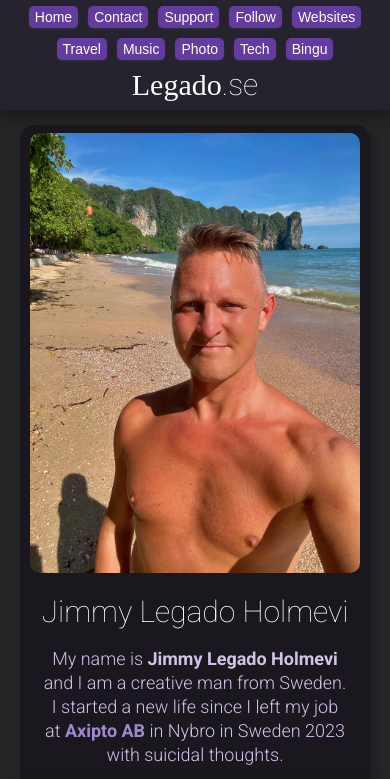
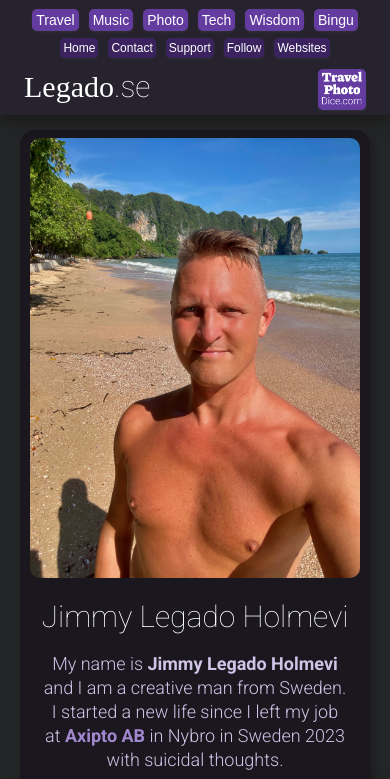
Before and after one commit to Holmevi/Legado.se, a plain HTML site: page index.html in a window 390 px wide. Shown: the top 779 px of the page. Drawn offline with Linux system fonts and the light colour scheme; a web font is replaced by a local one.

Commit message:
Page finished

```diff
--- a/index.html
+++ b/index.html
@@ -3,7 +3,7 @@
 <head>
     <meta charset="UTF-8">
     <meta name="viewport" content="width=device-width, initial-scale=1.0">
-    <title>Legado.se - Jimmy Legado Holmevi - Travel, Photo, Music, Tech, Books</title>
+    <title>Legado.se - Jimmy Legado Holmevi - Travel, Music, Photo, Wisdom & Tech</title>
     <link rel="stylesheet" href="style.css">
     <!-- Google font -->
     <link rel="preconnect" href="https://fonts.googleapis.com">
@@ -16,22 +16,31 @@
 </head>
 <body>
     <nav class="nav-bar">
+        <div class="menu-wrap">
+
+
         <div class="top-logo">
+            <a href="https://travelphotodice.com/"><button id="square-top-button" class="square-top-button"><img class="TravelPhotoDice-Sq" src="images/TravelPhotoDiceSq.png" alt="TravelPhotoDice"></button></a>
+            <div>
                 <p class="legado-logo">Legado</p><p class="se-logo">.se</p>
             </div>
+        </div>
         <div class="menus-container">
-
             <div class="main-menu">
-                <a href="#home"><button id="home-button" class="button">Home</button></a>
-                <a href="#support"><button id="contact-button" class="button">Contact</button></a>
-                <a href="#support"><button id="support-button" class="button">Support</button></a>
-                <a href="#follow"><button id="follow-button" class="button">Follow</button></a>
-                <a href="#follow"><button id="websites-button" class="button">Websites</button></a>
                 <a href="#travel"><button id="travel-button" class="button">Travel</button></a>
                 <a href="#music"><button id="music-button" class="button">Music</button></a>
                 <a href="#photo"><button id="photo-button" class="button">Photo</button></a>
                 <a href="#tech"><button id="tech-button" class="button">Tech</button></a>
+                <a href="#wisdom"><button id="tech-button" class="button">Wisdom</button></a>
                 <a href="#bingu"><button id="bingu-button" class="button">Bingu</button></a>
+            </div>
+            <div class="sub-menu">
+                <a href="#home"><button id="home-button" class="sub-button">Home</button></a>
+                <a href="#support"><button id="contact-button" class="sub-button">Contact</button></a>
+                <a href="#support"><button id="support-button" class="sub-button">Support</button></a>
+                <a href="#follow"><button id="follow-button" class="sub-button">Follow</button></a>
+                <a href="#follow"><button id="websites-button" class="sub-button">Websites</button></a>
+            </div>
         </div>
         </div>
     </nav>
@@ -72,12 +81,12 @@
 
     <section id='follow' class="content-photo-left">
         <div class="image-container">
-            <img id="swish-logo" class="content-image" src="images/follow-me.jpg" alt="Jimmy Legado Holmevi">
+            <img class="content-image" src="images/follow-me.jpg" alt="Jimmy Legado Holmevi">
         </div>
         <div class="text-container">
             <h1 class="header-text">Follow me</h1>
-            <div class="contact-block"><p class="content-text"><b></b><a href="https://www.facebook.com/holmevi" target="_blank">Life - Travel - Music - Photo: <b>Facebook</b></a></p></div>
-            <div class="contact-block"><p class="content-text"><b></b><a href="https://www.youtube.com/@MusicJourneyLife" target="_blank">Travel - Music: <b>YouTube</b></a></p></div>
+            <div class="contact-block"><p class="content-text"><b></b><a href="https://www.facebook.com/holmevi" target="_blank">Life - Travel - Music - Photo: <b>Facebook </b> <img class="sq-logo" src="images/facebook-square.jpg" alt="Jimmy Legado Holmevi"></p></a></div>
+            <div class="contact-block"><p class="content-text"><b></b><a href="https://www.youtube.com/@MusicJourneyLife" target="_blank">Travel - Music: <b>YouTube </b> <img class="sq-logo" src="images/youtube-square.jpg" alt="Jimmy Legado Holmevi"></p></a></div>
             <div class="contact-block"><p class="content-text"><b></b><a href="https://github.com/holmevi" target="_blank">Tech - Coding: <b>GitHub</b></a></p></div>
 
             <h1 class="header-text">Websites</h1>
@@ -112,7 +121,10 @@
             <h1 class="header-text">Music</h1>
             <h2 id="profession">Traveling troubadour at your service</h1>
             <p>
-                As I travel the world, I bring my guitar with me wherever I go. I really enjoy playing with nice people along the way, but I also play and sing by myself in the streets, at hotels and restaurants. And of course, I have my own <a href="https://www.youtube.com/watch?v=gD76fx73Dbk&list=PL58cud7UwZlXiJ7I9rYPRMa7-Ihq2mxmI" target="_blank"><b>YouTube-channel</b></a> if you want to hear some samples.
+                Follow my <a href="https://www.youtube.com/watch?v=gD76fx73Dbk&list=PL58cud7UwZlXiJ7I9rYPRMa7-Ihq2mxmI" target="_blank"><b>YouTube-channel</b></a> for my latest music.
+            </p>
+            <p>
+                As I travel the world, I bring my guitar with me wherever I go. And I really enjoy playing and singing with nice people along the way. But of course I also play and sing by myself in the streets, at hotels and in restaurants.
             </p>
             <p>
                 I play <b>Guitar</b>, <b>Banjo</b>, <b>Piano</b> and I love to <b>Sing</b> of course. My favorite genres are <b>American Folk Music</b>, <b>Country</b>, <b>Bluegrass</b>, <b>Jazz</b>, <b>Blues</b> and more. My greatest sources of inspiration are <b><a href="https://peteseeger.org/" target="_blank">Pete Seeger</a></b>, early <b><a href="https://www.bobdylan.com/" target="_blank">Bob Dylan</a></b>, <b><a href="https://donmclean.com/" target="_blank">Don McLean</a></b>, <b><a href="https://www.sierraferrellmusic.com/about" target="_blank">Sierra Ferrell</a></b>, <b><a href="https://bellawhitemusic.com/home/" target="_blank">Bella White</a></b>, <b><a href="https://www.malcolmholcombe.com/" target="_blank">Malcolm Holcombe</a></b> and more.
@@ -127,13 +139,13 @@
             <h1 class="header-text">Photo</h1>
             <h2 id="profession">I love to share the beauty of life</h1>
             <p>
+                Follow me on <a href="https://www.facebook.com/holmevi" target="_blank"><b>Facebook</b></a> and <a target="_blank" href="https://travelphotodice.com/"><b>TravelPhotoDice.com</b></a>.
+            </p>
+            <p>
                 Once upon a time I had a <b>Photo Studio</b> in Kalmar, and I used to work as a <b>Mingling Photographer</b> every weekend. I also worked as a <b>Freelance Photographer</b> for the local newspaper <b><a href="https://kalmarposten.se/" target="_blank">KalmarPosten</a></b> for a couple of years. I thought that I was a typical extrovert as a person enjoying this life, combined with a lot of parties and other social activities.
             </p>
             <p>
                 But today I have found my way back home to a more authentic passion for photography. So today I want to give my friends and followers on social media a glimpse of all the wonderful places that I visit as I travel the world alone.
-            </p>
-            <p>
-                Follow me on <a href="https://www.facebook.com/holmevi" target="_blank"><b>Facebook</b></a> and <a target="_blank" href="https://travelphotodice.com/"><b>TravelPhotoDice.com</b></a>.
             </p>
         </div>
     </section>
@@ -145,16 +157,32 @@
             <h1 class="header-text">Tech</h1>
             <h2 id="profession">Programming and Web Development</h1>
             <p>
-                Since I quit my career in the industry sick and heavily depressed, I decided to reeducate myself in <b>Programming</b> an <b>Web Development</b>. So, I made a great investment to educate myself via the company <a target="_blank" href="https://www.techover.nu/"><b>Techover</b></a>Techover that gave me the opportunity to start doing what I do today. If you want to know more about my skills in Tech you can read more on my <a target="_blank" href="https://beautify.graphics/"><b>Legado.tech</b></a> website.
+                Since I quit my career in the industry sick and heavily depressed, I decided to reeducate myself in <b>Programming</b> an <b>Web Development</b>. So, I made a great investment to educate myself via the company <a target="_blank" href="https://www.techover.nu/"><b>Techover</b></a> that gave me the opportunity to start doing what I do today. If you want to know more about my skills in Tech you can read more on my <a target="_blank" href="https://beautify.graphics/"><b>Legado.tech</b></a> website.
             </p>
             <p>
                 My initial plan was to find a new job, but in the tech industry. But with my bad experiences of how <b><a href="https://www.axipto.com/" target="_blank">Axipto AB</a></b> in Nybro treated me after I got sick and depressed after 10 years of dedicated work, I decided to never work for any employer again. So instead I decided to try to build up something valuable by myself aligned with my own passion and authenticity.
             </p>
         </div>
     </section>
-    <section id='bingu' class="content-photo-right">
+    <section id='wisdom' class="content-photo-right">
         <div class="image-container">
-            <a href="https://www.youtube.com/watch?v=gD76fx73Dbk&list=PL58cud7UwZlXiJ7I9rYPRMa7-Ihq2mxmI" target="_blank"><img class="content-image" src="images/bingu.jpg" alt="Jimmy Legado Holmevi"></a>
+            <img class="content-image" src="images/jimmy2.jpg" alt="Jimmy Legado Holmevi">
+        </div>
+        <div>
+            <h1 class="header-text">Wisdom</h1>
+            <h2 id="profession">Let Light Defeat Demons</h1>
+                <p>
+                    I have been searching my whole life for deeper meanings to understand the mysteries of the generative worlds beyond this shallow and illusory world of our 5 senses. And when everything at last make sense it’s clear that God and The Bible is more real than anything I have experienced in my whole life.
+                </p>
+                <p>
+                    Since I stopped believing and started to know God and The Bible, there is nothing like blind faith anymore. And I think that I know how to help people to make sense of God and Esoteric Science even from an atheistic and scientific perspective. That’s why I want to write books on the topic in the future.
+                </p>
+
+        </div>
+    </section>
+    <section id='bingu' class="content-photo-left">
+        <div class="image-container">
+            <img class="content-image" src="images/bingu.jpg" alt="Jimmy Legado Holmevi">
         </div>
         <div>
             <h1 class="header-text">Bingu</h1>
--- a/style.css
+++ b/style.css
@@ -6,7 +6,7 @@
 
 html {
     scroll-behavior: smooth;
-    scroll-padding-top: 75px;
+    scroll-padding-top: 80px;
 }
 
 body {
@@ -28,15 +28,15 @@ a {
 .nav-bar {
     display: flex;
     flex-wrap: wrap;
-    justify-content: space-between;
+    justify-content: center;
     align-items: center;
     position: fixed;
     background-color: rgb(39, 35, 46);
     width: 100vw;
-    height: 60px;
+    height: 70px;
     top: 0px;
     margin: 0px;
-    padding: 0px 30px;
+    padding: 0px 0px;
     display: flex;
     gap: 0px;
     margin: 0px;
@@ -44,19 +44,44 @@ a {
     z-index: 1;
 }
 
+.menu-wrap {
+    display: flex;
+    flex-wrap: wrap;
+    justify-content: space-between;
+    align-items: center;
+    width: 900px;
+    height: 70px;
+    top: 0px;
+    margin: 0px;
+    gap: 0px;
+    margin: 0px;
+    z-index: 1;
+}
+
+.top-logo {
+    display: flex;
+    justify-content: center;
+}
+
+.TravelPhotoDice-Sq {
+    height: 50px;
+}
+
 .legado-logo {
     font-family: 'Piazzolla', serif;
     display: inline;
-    font-size: 36px;
-    line-height: 40px;
+    font-size: 35px;
+    line-height: 50px;
     font-weight: 500;
     color: white;
+    margin-left: 10px;
 }
 
 .se-logo {
     font-family: 'Roboto', sans-serif;
     display: inline;
-    font-size: 36px;
+    font-size: 33px;
+    line-height: 60px;
     font-weight: 100;
     color: white;
 }
@@ -73,7 +98,7 @@ a {
     display: flex;
     gap: 10px;
     flex-direction: row;
-    margin: 5px 15px 5px 5px;
+    margin: 5px 0px 5px 5px;
 }
 
 .button {
@@ -84,7 +109,7 @@ a {
     color: white;
     border: none;
     border-radius: 5px;
-    padding: 5px 8px;
+    padding: 4px 6px;
     transition: 0.2s;
     box-shadow: rgba(60, 64, 67, 0.3) 0px 1px 2px 0px,
     rgba(60, 64, 67, 0.15) 0px 1px 3px 1px;
@@ -95,9 +120,62 @@ a {
 .button:hover {
     background-color: rgb(94, 34, 190);
     border-radius: 5px;
-    padding: 8px 11px;
+    padding: 7px 9px;
+    margin: -3px;
+}
+
+.sub-button:hover {
+    background-color: rgb(94, 34, 190);
+    border-radius: 5px;
+    padding: 6px;
     margin: -3px;
   }
+
+.sub-menu {
+    display: flex;
+    gap: 10px;
+    flex-direction: row;
+    margin: 3px 0px 5px 5px;
+}
+
+.sub-button {
+    font-weight: 300;
+    font-size: 12px;
+    cursor: pointer;
+    background-color: rgb(59, 35, 95);
+    color: white;
+    border: none;
+    border-radius: 5px;
+    padding: 3px;
+    transition: 0.2s;
+    box-shadow: rgba(60, 64, 67, 0.3) 0px 1px 2px 0px,
+    rgba(60, 64, 67, 0.15) 0px 1px 3px 1px;
+    width: fit-content;
+    height: fit-content;
+}
+
+.square-top-button {
+    font-weight: 500;
+    font-size: 14px;
+    cursor: pointer;
+    background-color: rgb(100, 60, 160);
+    color: white;
+    border: none;
+    border-radius: 5px;
+    padding: 1px 3px;
+    transition: 0.2s;
+    box-shadow: rgba(60, 64, 67, 0.3) 0px 1px 2px 0px,
+    rgba(60, 64, 67, 0.15) 0px 1px 3px 1px;
+    width: fit-content;
+    height: fit-content;
+}
+
+.square-top-button:hover {
+    background-color: rgb(94, 34, 190);
+    border-radius: 5px;
+    padding: 4px 6px;
+    margin: -3px;
+}
 
 .main-page {
     scroll-behavior: smooth;
@@ -109,7 +187,7 @@ a {
 .about-me {
     background-color: rgb(26, 23, 31);
     position: relative;     /* Egna ändringar */
-    top: 80px;
+    top: 85px;
     display: flex;
     justify-content: center;
     align-items: center;
@@ -160,7 +238,7 @@ a {
     background-color: rgb(26, 23, 31);
     color: rgb(209, 196, 231);
     position: relative;     /* Egna ändringar */
-    top: 80px;
+    top: 85px;
     display: flex;
     justify-content: space-between;
     align-items: center;
@@ -188,7 +266,7 @@ a {
     background-color: rgb(26, 23, 31);
     color: rgb(209, 196, 231);
     position: relative;     /* Egna ändringar */
-    top: 80px;
+    top: 85px;
     display: flex;
     justify-content: center;
     align-items: center;
@@ -263,6 +341,12 @@ a {
     line-height: 24px;
     margin: 5px 10px 5px 10px;
     text-align: center;
+}
+
+.sq-logo {
+    height: 20px;
+    border-radius: 5px;
+    margin-left: 5px;
 }
 
 .end {
@@ -475,13 +559,9 @@ button:active {
     color: black;
 }
 
-@media screen and (max-width: 1024px) {
-    html {
-        scroll-padding-top: 90px;
-    }
-
+@media screen and (max-width: 940px) {
     .nav-bar {
-        height: 80px;
+        padding: 0px 30px;
     }
 
     .main-menu {
@@ -491,7 +571,17 @@ button:active {
         width: 400px;
         gap: 10px;
         flex-direction: row;
-        margin: 5px 15px 5px 5px;
+        margin: 6px 6px 3px 6px;
+    }
+
+    .sub-menu {
+        display: flex;
+        flex-wrap: wrap;
+        justify-content: right;
+        width: 400px;
+        gap: 10px;
+        flex-direction: row;
+        margin: 3px 6px 6px 6px;
     }
 
     .about-me {
@@ -606,7 +696,7 @@ button:active {
 
     html {
         scroll-behavior: smooth;
-        scroll-padding-top: 120px;
+        scroll-padding-top: 125px;
     }
 
     p {
@@ -615,22 +705,37 @@ button:active {
     }
 
     .nav-bar {
+        height: 115px;
+        width: 100vw;
+        padding: 0px;
+        flex-direction: column-reverse;
+        align-items: start;
+    }
+
+    .menu-wrap {
         height: 110px;
         width: 100vw;
         padding: 0px;
         flex-direction: column-reverse;
-
     }
 
     .top-logo {
-        padding: 8px;
+        padding: 10px 4px 3px 4px;
+        display: flex;
+        flex-direction: row-reverse;
+        justify-content: space-between;
+        width: 350px;
+    }
+
+    .TravelPhotoDice-Sq {
+        height: 36px;
     }
 
     .legado-logo {
-        margin-top: 50px;
         font-size: 30px;
         line-height: 35px;
         font-weight: 500;
+        margin: 0px;
     }
 
     .se-logo {
@@ -641,7 +746,7 @@ button:active {
 
     .menus-container {
         height: 36px;
-        margin-bottom: 5px;
+        margin-bottom: 0px;
     }
 
     .main-menu {
@@ -651,24 +756,27 @@ button:active {
         width: 350px;
         gap: 10px;
         flex-direction: row;
-        margin: 5px 15px 5px 5px;
+        margin: 6px 6px 3px 6px;
     }
 
-    .main-menu {
+    .sub-menu {
         display: flex;
+        flex-wrap: wrap;
+        justify-content: center;
+        width: 350px;
         gap: 10px;
         flex-direction: row;
-        margin: 6px 6px 6px 6px;
+        margin: 3px 6px 6px 6px;
     }
 
     .button {
-        padding: 3px 6px;
+        padding: 3px 4px;
         transition: 0.2s;
         box-shadow: rgba(60, 64, 67, 0.3) 0px 1px 2px 0px,
     }
 
     .button:hover {
-        padding: 6px 9px;
+        padding: 6px 7px;
         margin: -3px;
       }
 
@@ -686,7 +794,7 @@ button:active {
 
     .about-me {
         margin: 10px auto;
-        top: 115px;
+        top: 120px;
         padding: 8px 12px 8px 12px;
         max-width: 350px;
         gap: 10px;
@@ -694,7 +802,7 @@ button:active {
 
     .content-photo-right {
         margin: 10px auto;
-        top: 115px;
+        top: 120px;
         padding: 8px 12px 8px 12px;
         max-width: 350px;
         gap: 10px;
@@ -702,7 +810,7 @@ button:active {
 
     .content-photo-left {
         margin: 10px auto;
-        top: 115px;
+        top: 120px;
         padding: 8px 12px 8px 12px;
         max-width: 350px;
         gap: 10px;
```
Also changed, not shown: images/TravelPhotoDiceSq.png (added), 1 other file. Lines whose indentation alone changed are shown as unchanged.
